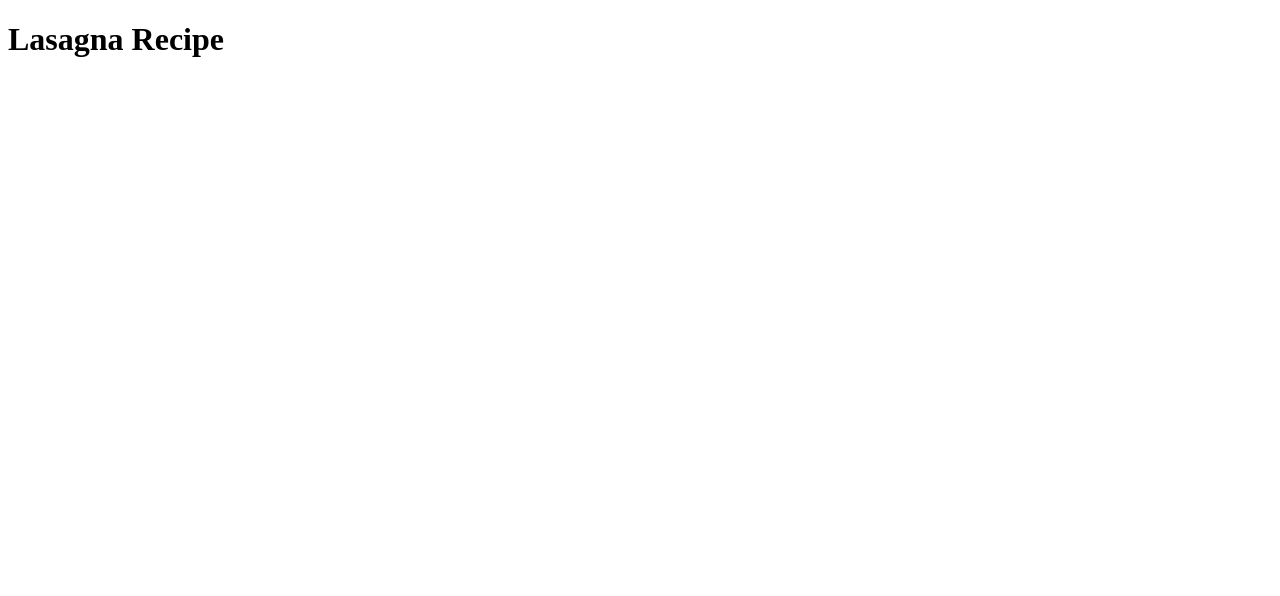
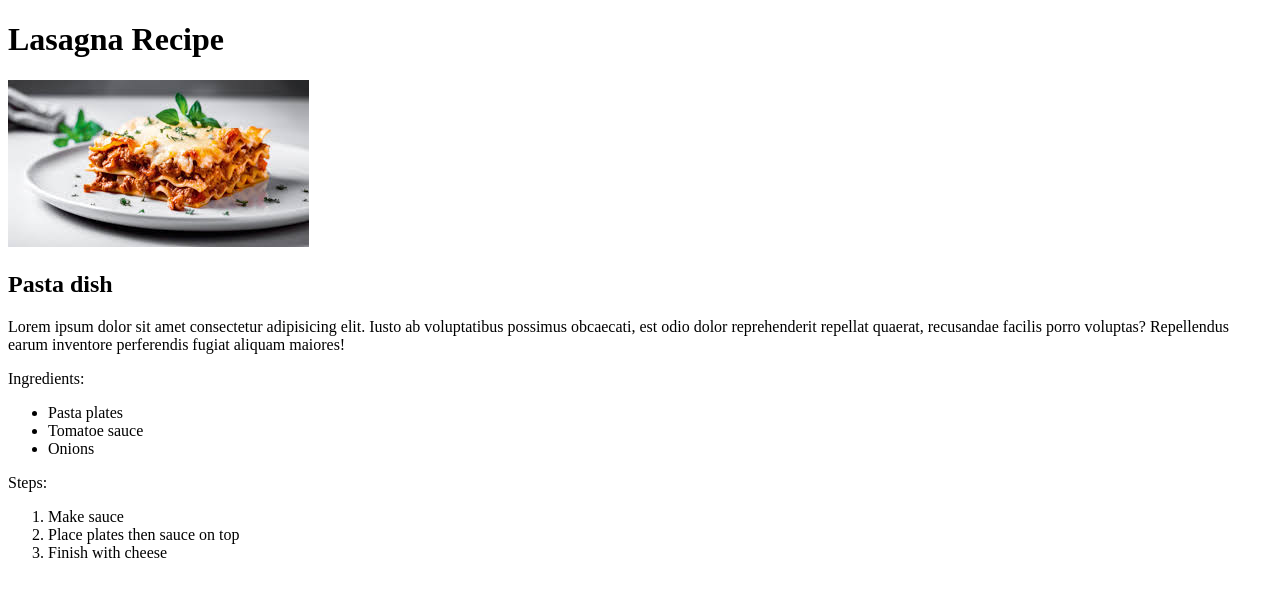
Before and after one commit to JollyJoker90/odin-recipes, a plain HTML site: page recipes/lasagna.html in a window 1280 px wide. Drawn offline with Linux system fonts and the light colour scheme.

Commit message:
Added all information for lasagna

```diff
--- a/recipes/lasagna.html
+++ b/recipes/lasagna.html
@@ -7,5 +7,20 @@
 </head>
 <body>
     <h1>Lasagna Recipe</h1>
+    <img src="../images/lasagne.jpg" alt="">
+    <h2>Pasta dish</h2>
+    <p>Lorem ipsum dolor sit amet consectetur adipisicing elit. Iusto ab voluptatibus possimus obcaecati, est odio dolor reprehenderit repellat quaerat, recusandae facilis porro voluptas? Repellendus earum inventore perferendis fugiat aliquam maiores!</p>
+    <p>Ingredients:</p>
+    <ul>
+        <li>Pasta plates</li>
+        <li>Tomatoe sauce</li>
+        <li>Onions</li>
+    </ul>
+    <p>Steps:</p>
+    <ol>
+        <li>Make sauce</li>
+        <li>Place plates then sauce on top</li>
+        <li>Finish with cheese</li>
+    </ol>
 </body>
 </html>
```
Also changed, not shown: images/lasagne.jpg (added).
